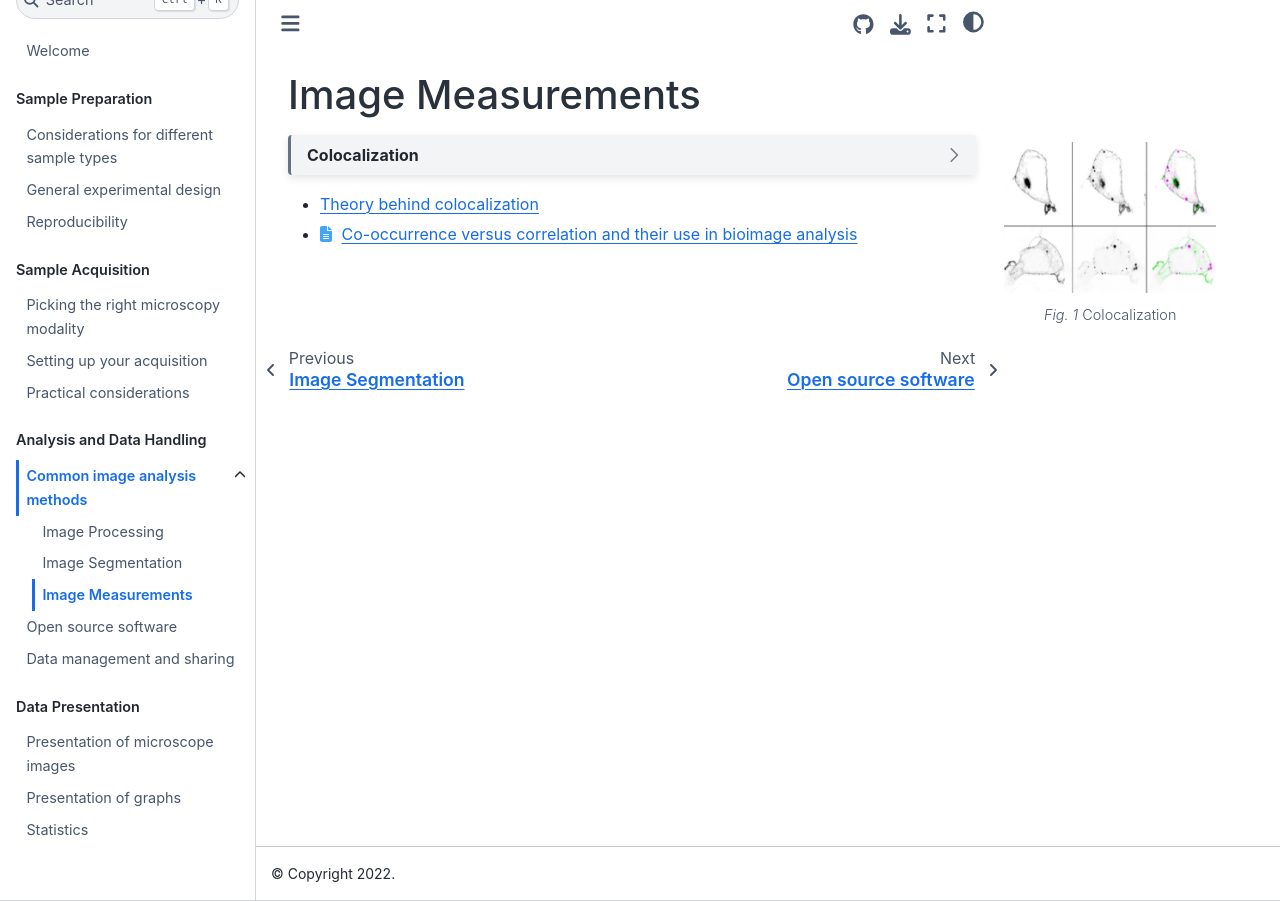
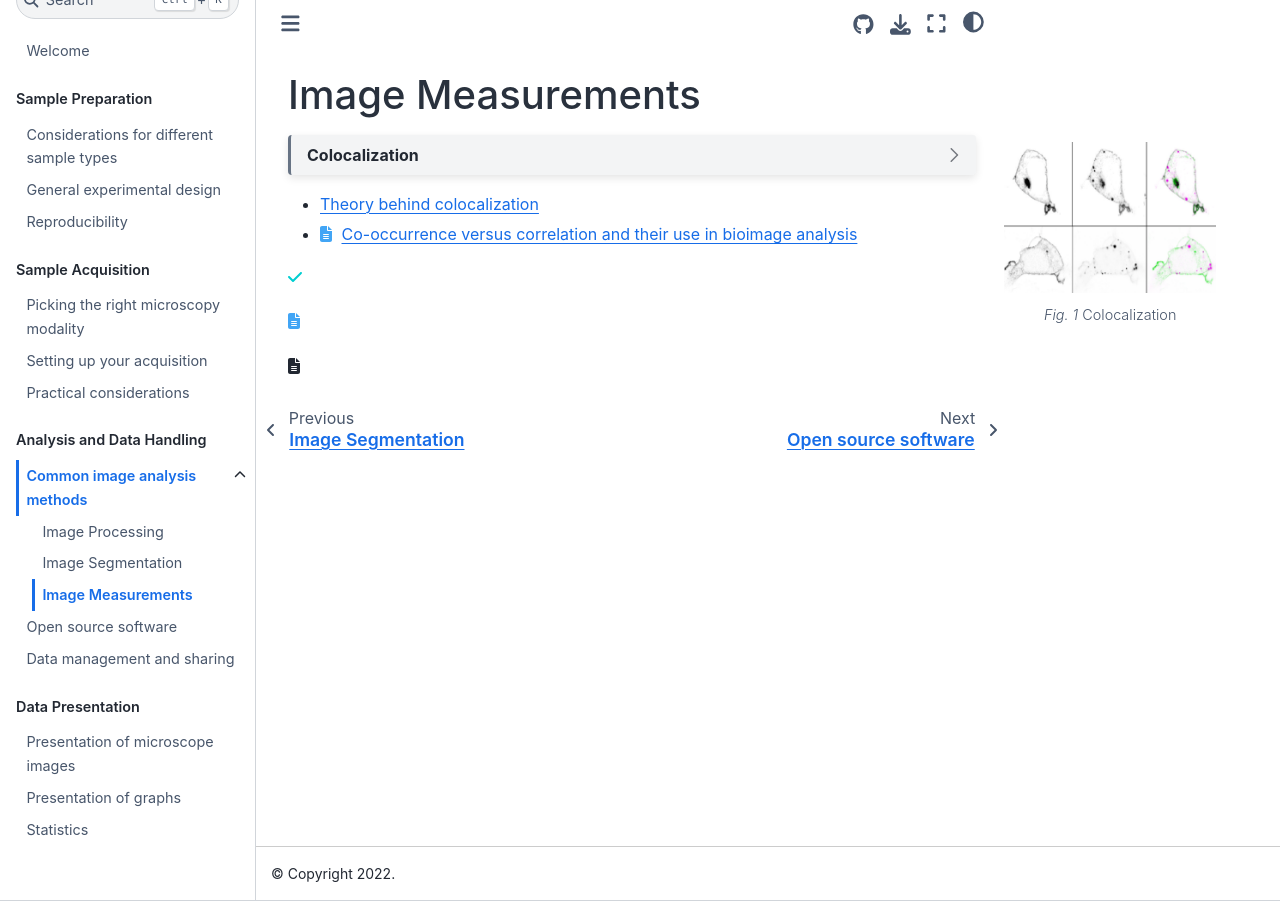
Before and after one commit to bdiazroh/MicroscopyForBeginnersReferenceGuide, a Jupyter Book: the page built from 03_Image_analysis/Image_measurements.md, in a window 1280 px wide. Built offline with Jupyter Book 1.0.4 settings and Sphinx 7.4.7 and the Sphinx Book theme 1.1.4, drawn with Linux system fonts in a browser that asks for light colours.

Commit message:
Another attempt at icons

```diff
--- a/03_Image_analysis/Image_measurements.md
+++ b/03_Image_analysis/Image_measurements.md
@@ -18,3 +18,9 @@ types of methods that can be used to obtain this measurement.
 - [Theory behind colocalization](https://svi.nl/ColocalizationTheory)
 
 - <i class="fa-solid fa-file-lines" style="color:#42A5F5;margin-right:5px"></i> [Co-occurrence versus correlation and their use in bioimage analysis](https://journals.biologists.com/jcs/article/131/3/jcs211847/77151/Image-co-localization-co-occurrence-versus)
+
+<i class="fa fa-check fa-1x" style="color:DarkTurquoise;margin-right:5px"></i>
+
+<i class="fa-solid fa-file-lines" style="color:#42A5F5;margin-right:5px"></i>
+
+<i class="fa-solid fa-file-lines"></i>
```
